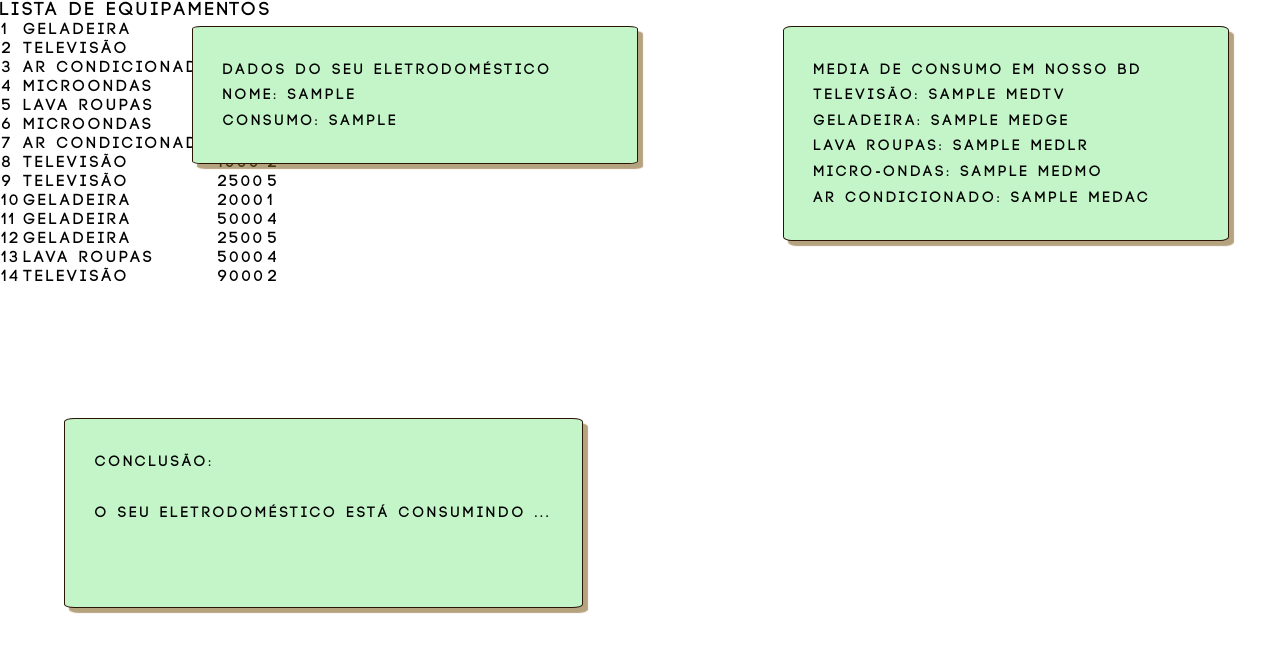
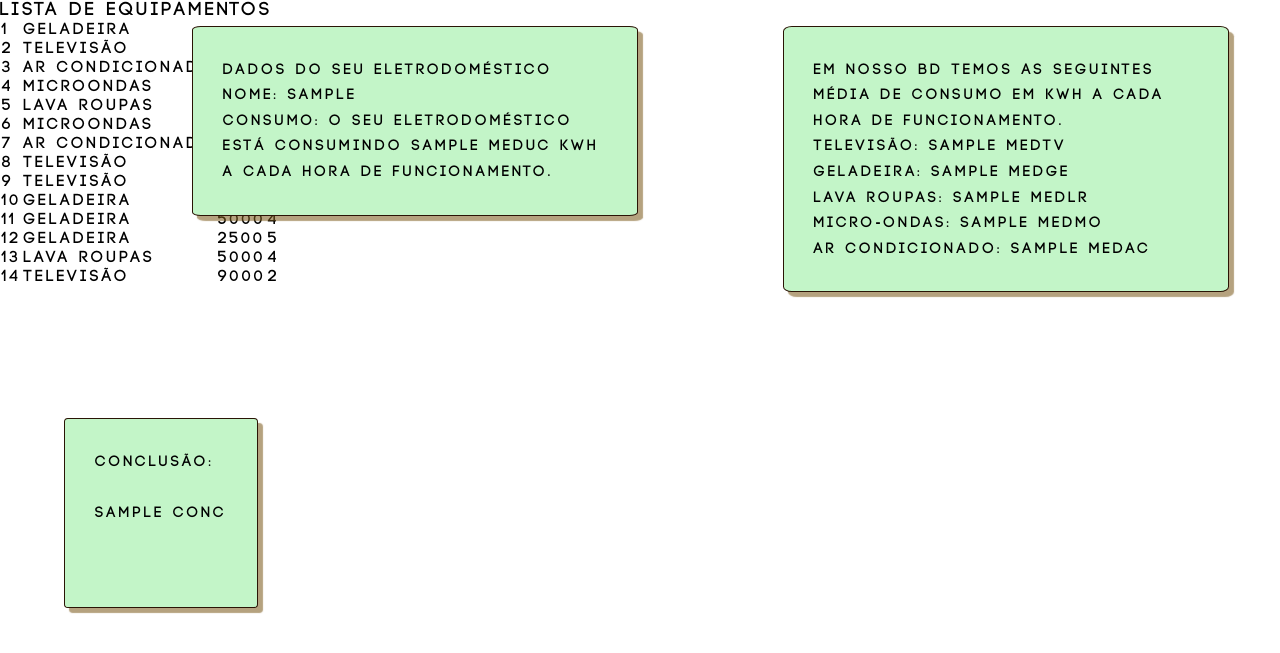
Before and after one commit to luizhenf/202191G5, a Flask app: template templates/resp.html in a window 1280 px wide. Shown: the part 128-781 px from the top of the page. Run offline with Flask 2, Linux system fonts and the light colour scheme; data comes from the database, SQL or seed files in the repository; both versions use the stored data as it was after the commit; the template is opened without the code that fills it: values that come from a table or form of the project are taken from there, most other values are stand-ins (such as "Sample title", 1, 10 or a date in 2020).

Commit message:
finalizado, agora precisa melhorar visual

```diff
--- a/app.py
+++ b/app.py
@@ -39,15 +39,43 @@ def new():
 @app.route("/resp")
 def resp():
     equipamentos = Equipamento.query.all()
-    un = db.session.query(Equipamento.nome).filter(True == True).order_by(desc(Equipamento.id)).first()
-    uc = db.session.query(Equipamento.consumo).filter(True == True).order_by(desc(Equipamento.id)).first()
-    sumcotv = db.session.query(func.sum(Equipamento.consumo)).filter(Equipamento.nome=='Televisão').first()
-    sumtetv = db.session.query(func.sum(Equipamento.tempo)).filter(Equipamento.nome=='Televisão').first()
-    medge = db.session.query(func.avg(Equipamento.consumo)).filter(Equipamento.nome=='Geladeira').first()
-    medlr = db.session.query(func.avg(Equipamento.consumo)).filter(Equipamento.nome=='Lava Roupas').first()
-    medmo = db.session.query(func.avg(Equipamento.consumo)).filter(Equipamento.nome=='Microondas').first()
-    medac = db.session.query(func.avg(Equipamento.consumo)).filter(Equipamento.nome=='Ar Condicionado').first()
-    return render_template('resp.html', un=un, uc=uc, sumcotv=sumcotv, sumtetv=sumtetv, equipamentos=equipamentos, medge=medge, medlr=medlr, medmo=medmo, medac=medac)
+    un = db.session.query(Equipamento.nome).filter(Equipamento.id == db.session.query(func.max(Equipamento.id))).scalar()
+    uc = db.session.query(Equipamento.consumo).filter(Equipamento.id == db.session.query(func.max(Equipamento.id))).scalar()
+    ut = db.session.query(Equipamento.tempo).filter(Equipamento.id == db.session.query(func.max(Equipamento.id))).scalar()
+    meduc = uc / ut
+    sumcotv = db.session.query(func.sum(Equipamento.consumo)).filter(Equipamento.nome=='Televisão').scalar()
+    sumtetv = db.session.query(func.sum(Equipamento.tempo)).filter(Equipamento.nome=='Televisão').scalar()
+    medtv = sumcotv / sumtetv
+    sumcoge = db.session.query(func.sum(Equipamento.consumo)).filter(Equipamento.nome=='Geladeira').scalar()
+    sumtege = db.session.query(func.sum(Equipamento.tempo)).filter(Equipamento.nome=='Geladeira').scalar()
+    medge = sumcoge / sumtege
+    sumcolr = db.session.query(func.sum(Equipamento.consumo)).filter(Equipamento.nome=='Lava Roupas').scalar()
+    sumtelr = db.session.query(func.sum(Equipamento.tempo)).filter(Equipamento.nome=='Lava Roupas').scalar()
+    medlr = sumcolr / sumtelr
+    sumcomo = db.session.query(func.sum(Equipamento.consumo)).filter(Equipamento.nome=='Microondas').scalar()
+    sumtemo = db.session.query(func.sum(Equipamento.tempo)).filter(Equipamento.nome=='Microondas').scalar()
+    medmo = sumcomo / sumtemo
+    sumcoac = db.session.query(func.sum(Equipamento.consumo)).filter(Equipamento.nome=='Ar Condicionado').scalar()
+    sumteac = db.session.query(func.sum(Equipamento.tempo)).filter(Equipamento.nome=='Ar Condicionado').scalar()
+    medac = sumcoac / sumteac
+    if (un == 'Televisão') and (meduc > medtv):
+        conc = "O consumo de sua televisão está acima da média"
+    if (un == 'Televisão') and (meduc <= medtv):
+        conc = "O consumo de sua televisão está dentro do esperado"
+    if (un == 'Geladeira') and (meduc > medge):
+        conc = "O consumo de sua geladeira está acima da média"
+    if (un == 'Geladeira') and (meduc <= medge):
+        conc = "O consumo de sua geladeira está dentro do esperado"
+    if (un == 'Lava Roupas') and (meduc > medlr):
+        conc = "O consumo de sua Lava Roupas está acima da média"
+    if (un == 'Lava Roupas') and (meduc <= medlr):
+        conc = "O consumo de sua Lava Roupas está dentro do esperado"
+    if (un == 'Microondas') and (meduc > medmo):
+        conc = "O consumo de seu Micro-ondas está acima da média"
+    if (un == 'Microondas') and (meduc <= medmo):
+        conc = "O consumo de seu Micro-ondas está dentro do esperado"
+
+    return render_template('resp.html', conc=conc, un=un, meduc=meduc, medtv=medtv, equipamentos=equipamentos, medge=medge, medlr=medlr, medmo=medmo, medac=medac)
 
 
 if __name__ =='__main__':
--- a/templates/resp.html
+++ b/templates/resp.html
@@ -24,11 +24,11 @@
             <h2>
                 Dados do seu eletrodoméstico<br>
                 Nome: {{ un }} <br>
-                Consumo: {{uc}} <br>
+                Consumo: O seu eletrodoméstico está consumindo {{ meduc }} kwh a cada hora de funcionamento. <br>
             </h2>
             <h3>
-                Media de consumo em nosso BD<br>
-                Televisão: {{medtv}}  <br>
+                Em nosso BD temos as seguintes média de consumo em kwh a cada hora de funcionamento.<br>
+                Televisão: {{ medtv }} <br>
                 Geladeira: {{ medge }} <br>
                 Lava Roupas: {{ medlr }} <br>
                 Micro-ondas: {{ medmo }} <br>
@@ -36,7 +36,7 @@
             </h3>
             <h4>
                 Conclusão:<br><br>
-                O seu eletrodoméstico está consumindo ... <br><br><br>
+                {{ conc }} <br><br><br>
             </h4>
         </section>
 
```
Also changed, not shown: equipamentos.sqlite3.
